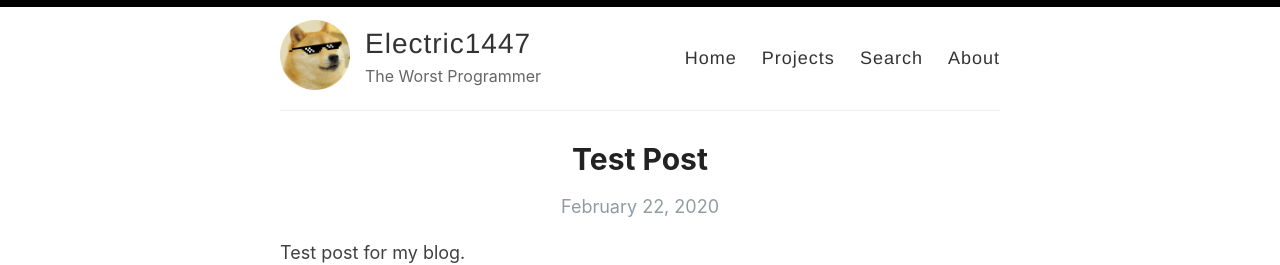
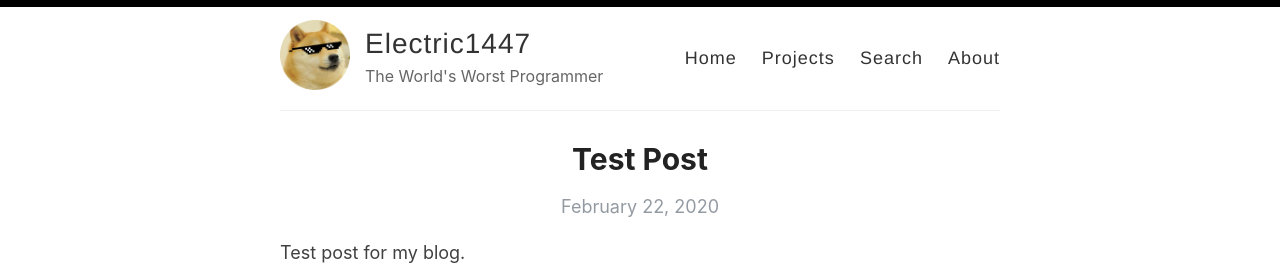
Before and after one commit to Electric1447/Electric1447.github.io, a Jekyll site: the page built from index.html, in a window 1280 px wide. Shown: the top 265 px of the page. Built offline with Jekyll 4.4.1, drawn with Linux system fonts in a browser that asks for light colours; the list of posts is cut into pages by our own code.

Commit message:
Update _config.yml

```diff
--- a/_config.yml
+++ b/_config.yml
@@ -9,7 +9,7 @@ name: Electric1447
 author: Itai Levin
 
 # Short bio or description (displayed in the header)
-description: The Worst Programmer
+description: The World's Worst Programmer
 
 # URL of your avatar or profile pic (you could use your GitHub profile pic)
 avatar: /images/avatar_round.png
@@ -34,6 +34,7 @@ footer-links:
   youtube: # channel/<your_long_string> or user/<user-name>
   googleplus: # anything in your profile username that comes after plus.google.com/
   playconsole:
+  xda: Electric1447
 
 
 # Enter your Disqus shortname (not your username) to enable commenting on posts
```
